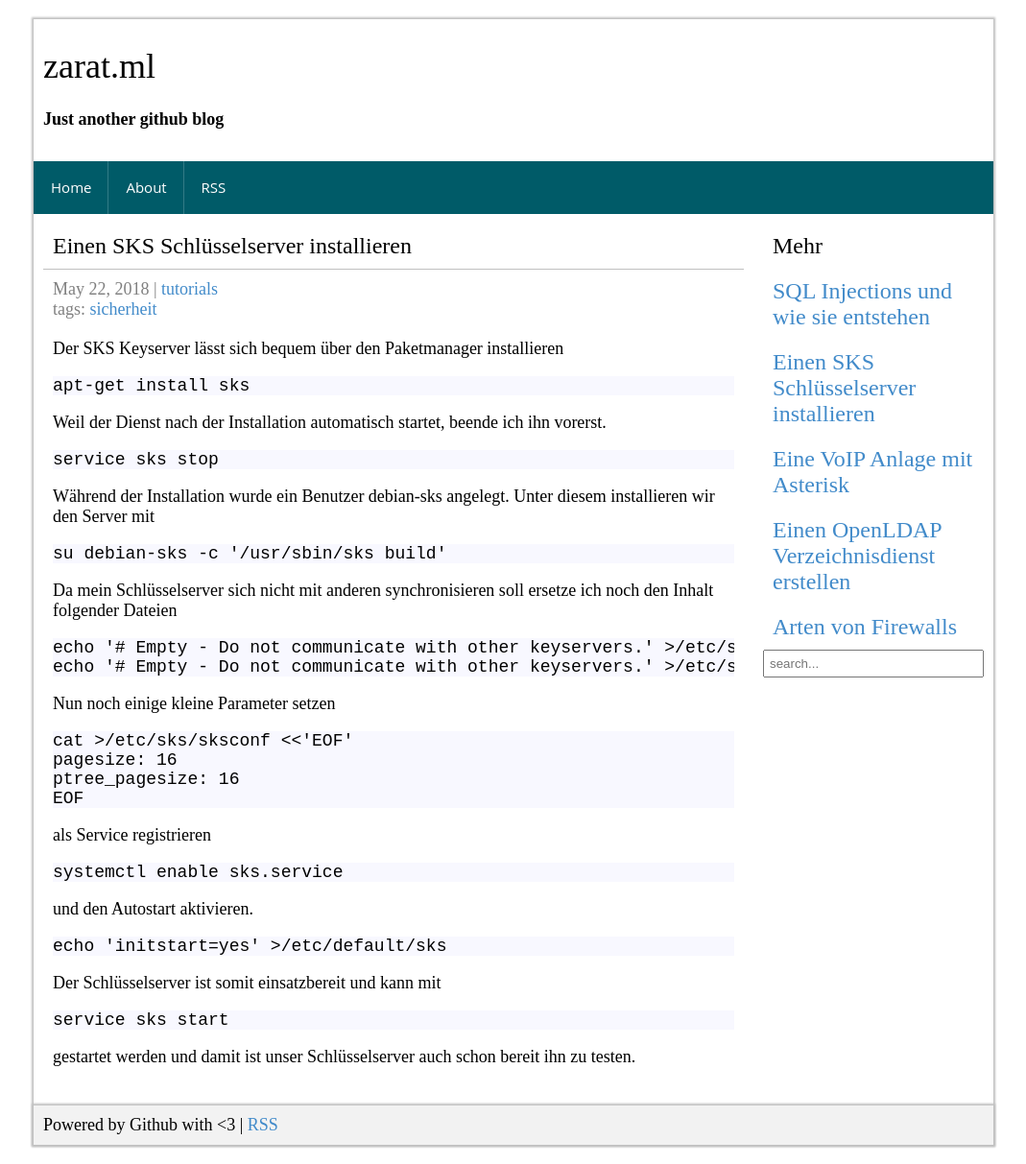
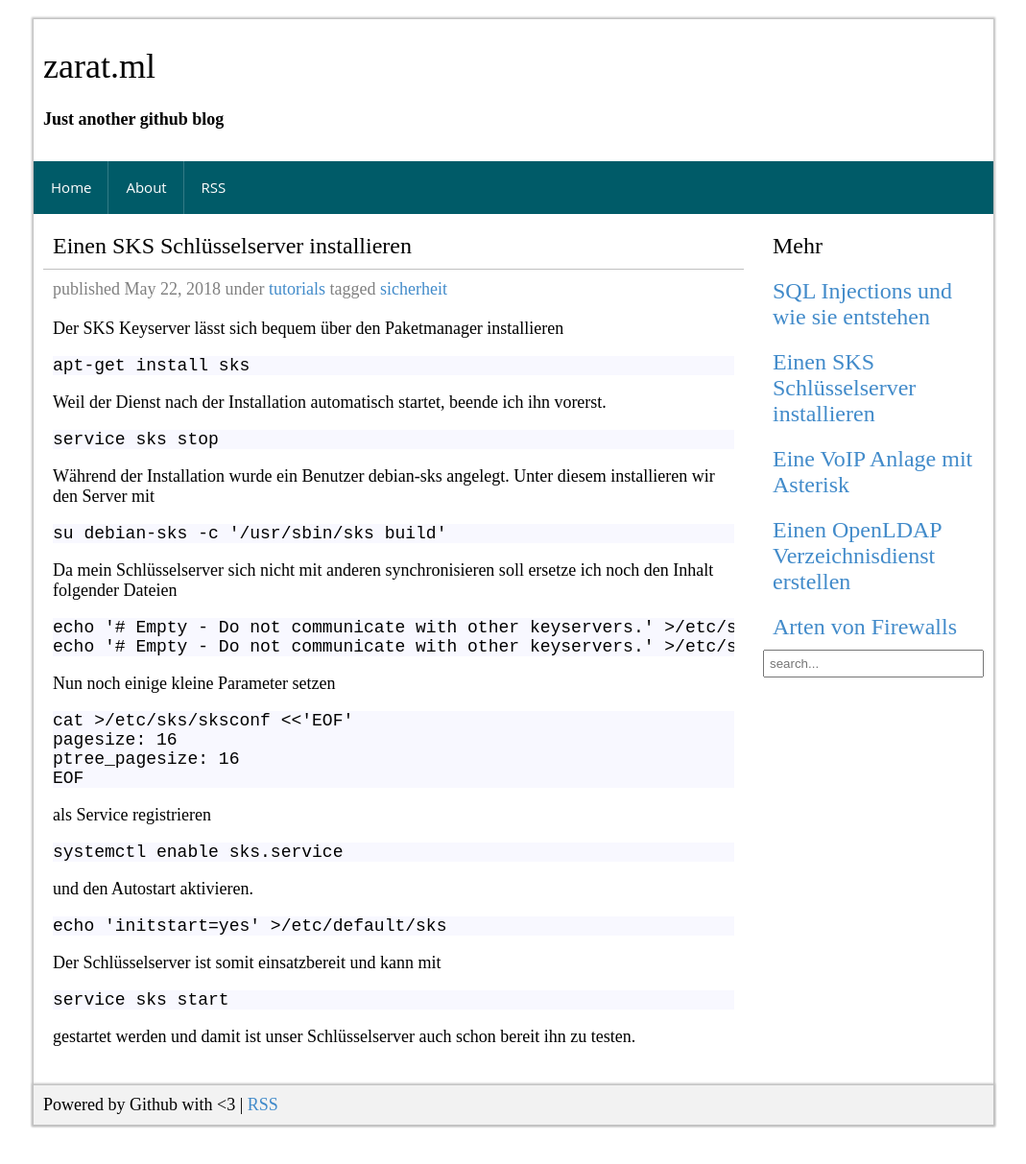
Before and after one commit to zarat/zarat.github.io, a Jekyll site: the page built from _posts/2018-05-22-sks.markdown, in a window 1280 px wide. Shown: the whole page at 96% size, without its empty margins (105-1174 px from the left). Built offline with Jekyll 4.4.1, drawn with Linux system fonts in a browser that asks for light colours; comment, search, counter and statistics services are not loaded; after the commit the page ends 1192 px from its top, so only the background shows below that.

Commit message:
Update post.html

```diff
--- a/_layouts/post.html
+++ b/_layouts/post.html
@@ -8,16 +8,16 @@
 
     <div class="sp-content-item-head-secondary">
 
-      {{ page.date | date: "%B" }}
+      published {{ page.date | date: "%B" }}
       {{ page.date | date: "%d" }},
-      {{ page.date | date: "%Y" }} |
+      {{ page.date | date: "%Y" }}
 
-      {% for category in page.categories %}
+      under {% for category in page.categories %}
       {% capture category_name %}{{ category }}{% endcapture %}
       <a href="../category/{{ category_name }}">{{ category_name }}</a>
       {% endfor %}
-      <br>
-      tags: {% for tag in page.tags %}
+
+      tagged {% for tag in page.tags %}
       {% capture tag_name %}{{ tag }}{% endcapture %}
       <a href="/tag/{{ tag_name }}">{{ tag_name }}</a>
       {% endfor %}
```
